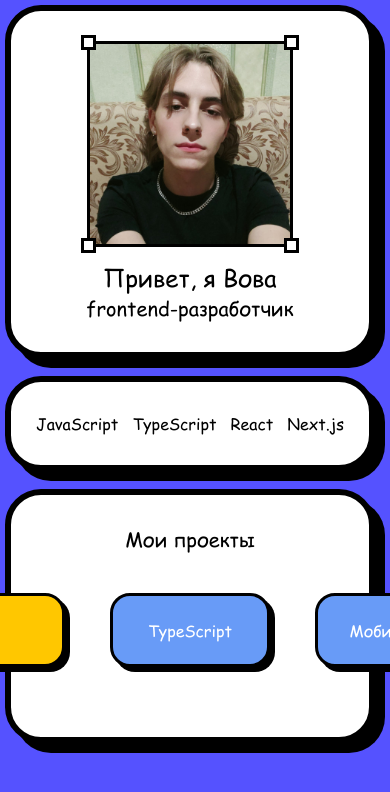
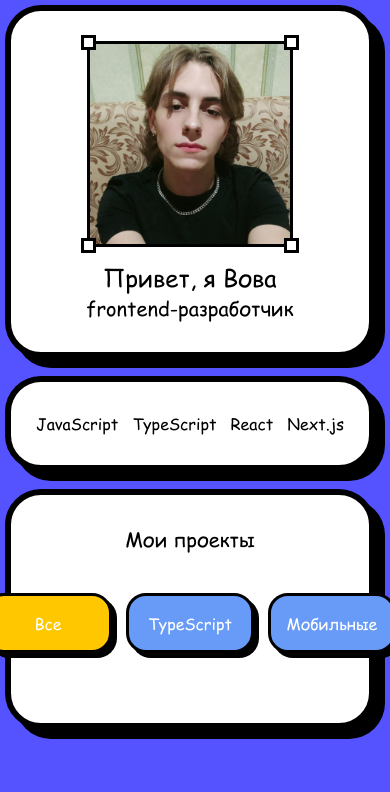
Before and after one commit to Suyukee/portfolio-website, a Next.js app: page / in a window 390 px wide. Shown: the top 792 px of the page. Built offline with nearby package versions, Linux system fonts and the light colour scheme.

Commit message:
Refactoring

```diff
--- a/src/styles/filter-button.module.css
+++ b/src/styles/filter-button.module.css
@@ -19,3 +19,10 @@
 .active {
 	background: #ffc700;
 }
+
+@media (max-width: 700px) {
+	.button {
+		width: 128px;
+		height: 60px;
+	}
+}
--- a/src/styles/project-section.module.css
+++ b/src/styles/project-section.module.css
@@ -9,3 +9,9 @@
 	display: flex;
 	gap: 45px;
 }
+
+@media (max-width: 700px) {
+	.filter {
+		gap: 14px;
+	}
+}
```
